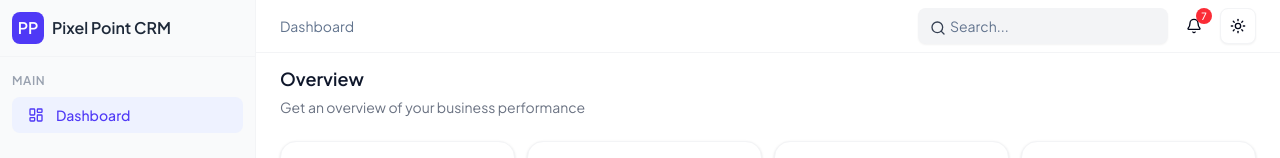
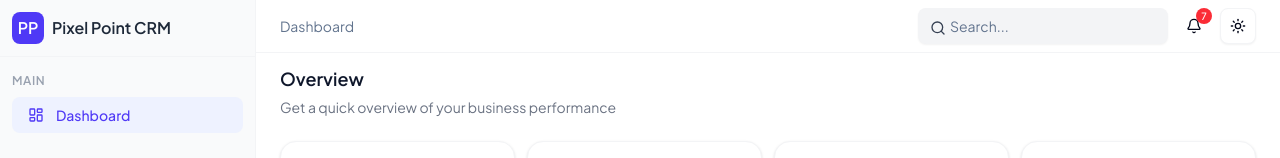
Before and after one commit to francisamidu/pixel-point-crm, a Next.js app: page /dashboard in a window 1280 px wide. Shown: the top 158 px of the page. Built offline with nearby package versions, Linux system fonts and the light colour scheme.

Commit message:
update:prep for deployment

```diff
--- a/src/app/dashboard/page.tsx
+++ b/src/app/dashboard/page.tsx
@@ -9,7 +9,7 @@ const Dashboard = () => {
       <div className="flex flex-col gap-1 mb-6">
         <h1 className="text-lg font-semibold">Overview</h1>
         <h2 className="text-sm !text-gray-500">
-          Get an overview of your business performance
+          Get a quick overview of your business performance
         </h2>
       </div>
       <div className="w-full flex justify-center gap-3 ">
```
